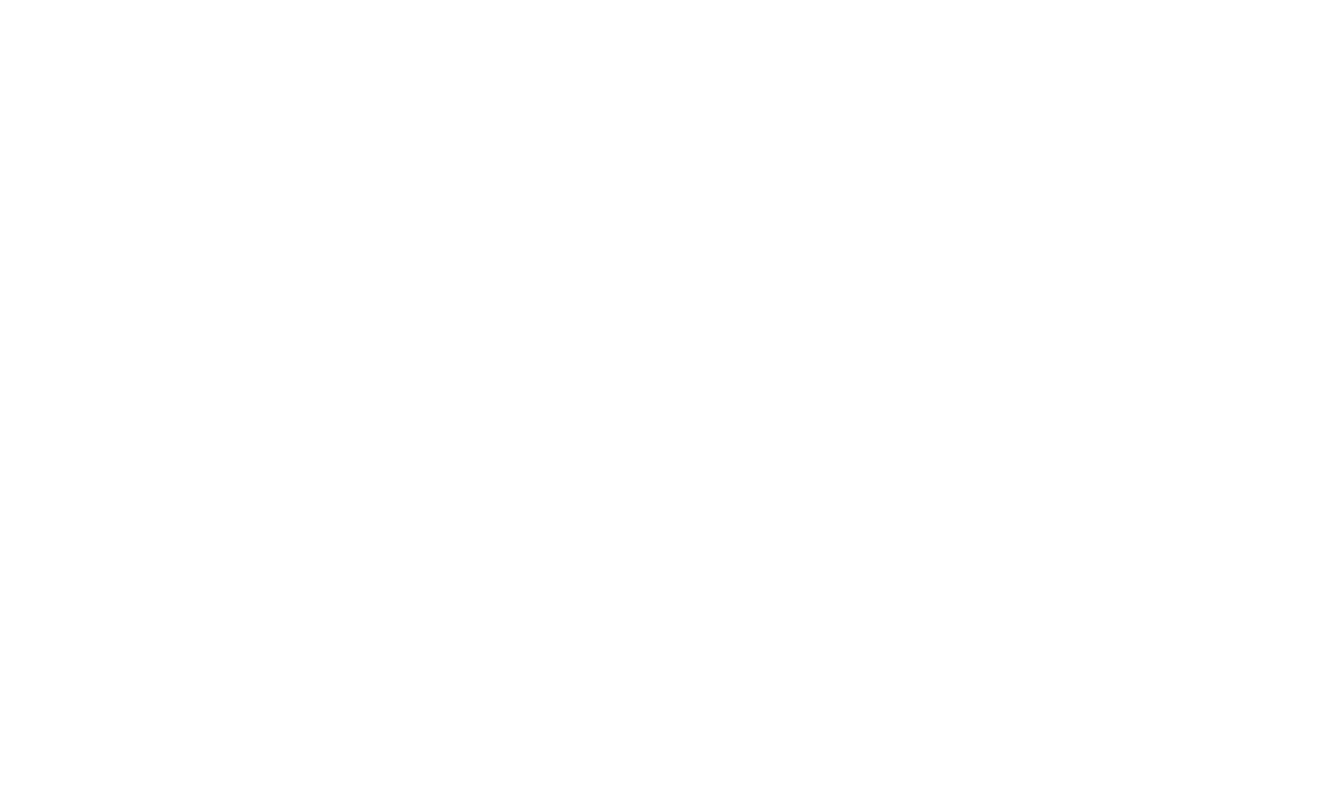
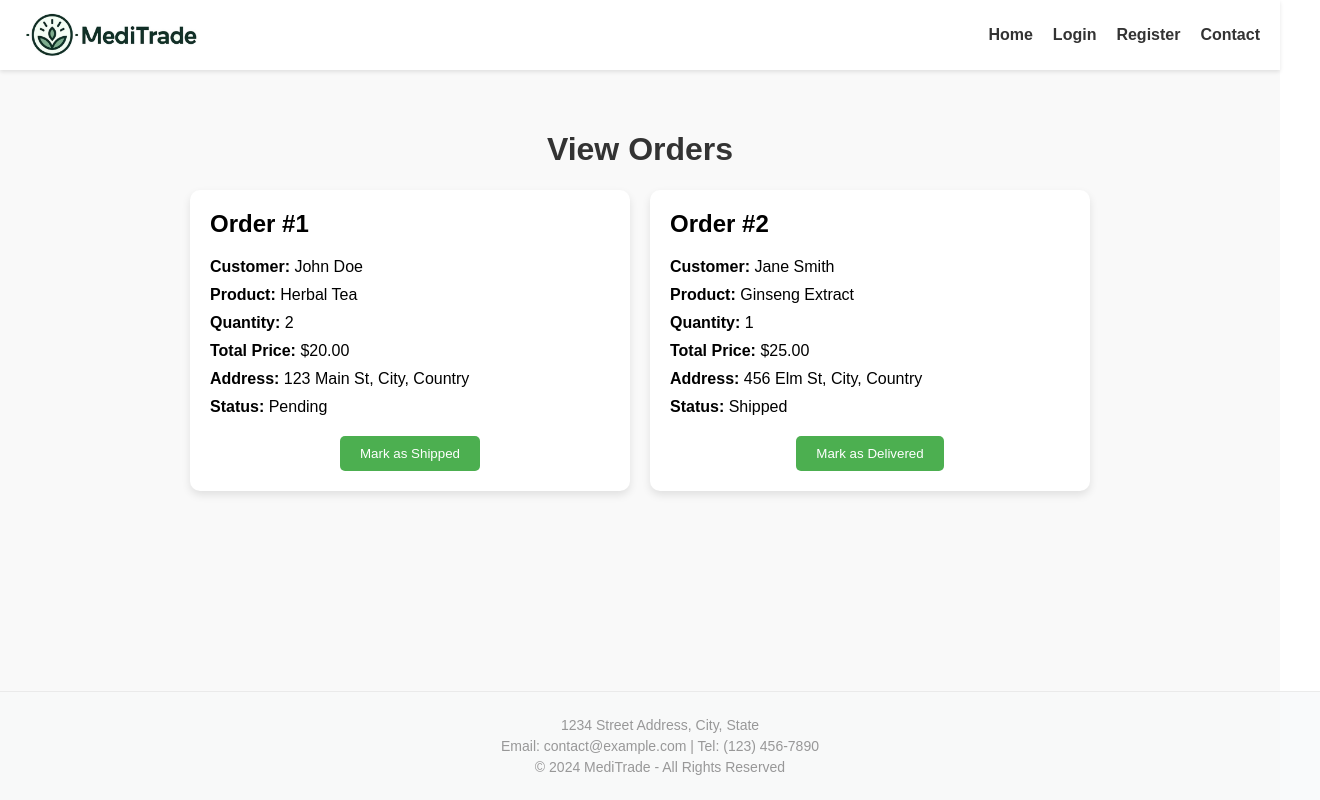
Before and after one commit to williamzhu1/Distributed, a React (Create React App) app in the folder meditrade-app/: page /view-orders in a window 1280 px wide. Before the commit this address had no page. Shown: the whole page, 1320 px wide, since content can reach past the window. Built offline with nearby package versions, Linux system fonts and the light colour scheme.

Commit message:
added manage storage and view order function

```diff
--- a/meditrade-app/src/App.tsx
+++ b/meditrade-app/src/App.tsx
@@ -2,10 +2,11 @@ import React from "react";
 import { BrowserRouter as Router, Routes, Route } from "react-router-dom";
 import Login from "./components/auth/Login";
 import Register from "./components/auth/Register";
-import Home from "./components/buyer/Home";
+import Home from "./components/buyer/BuyerHome";
 import Product from "./components/buyer/Product"; // Import the Product component
 import SupplierHome from "./components/supplier/SupplierHome";
 import ManageProducts from "./components/supplier/ManageProducts";
+import ViewOrders from "./components/supplier/ViewOrders";
 
 function App() {
   return (
@@ -17,6 +18,7 @@ function App() {
         <Route path="/product/:id" element={<Product />} />
         <Route path="/supplier" element={<SupplierHome />} />
         <Route path="/manage-products" element={<ManageProducts />} />
+        <Route path="/view-orders" element={<ViewOrders />} />
         <Route path="/" element={<Home />} />
       </Routes>
     </Router>
--- a/meditrade-app/src/components/buyer/Home.tsx
+++ b/meditrade-app/src/components/buyer/BuyerHome.tsx
@@ -1,6 +1,6 @@
 import React from "react";
 import { Link } from "react-router-dom";
-import "./home.css";
+import "./buyer_home.css";
 import banner from "../../assets/images/banner.jpeg";
 import products from "../../data/products.json";
 import images from "../../assets/images/products/index";
--- a/meditrade-app/src/components/supplier/SupplierHome.tsx
+++ b/meditrade-app/src/components/supplier/SupplierHome.tsx
@@ -3,6 +3,8 @@ import { useNavigate } from "react-router-dom";
 import Header from "../common/Header";
 import Footer from "../common/Footer";
 import "./supplier_home.css";
+import storageImg from "../../assets/images/storage.jpeg";
+import ordersImg from "../../assets/images/orders.jpeg";
 
 const SupplierHome: React.FC = () => {
     const navigate = useNavigate();
@@ -13,19 +15,24 @@ const SupplierHome: React.FC = () => {
         <h1>Welcome to the Supplier Page!</h1>
         <div className="supplier-actions">
           <div className="action-card">
+            <div className="image-container">
+              <img src={storageImg} alt="Manage Products" />
+            </div>
             <h2>Manage Products</h2>
             <p>Keep your inventory up-to-date with ease.</p>
-            <button className="action-button" onClick={() => navigate('/manage-products')}>Go to Product Management</button>
+            <button className="action-button" onClick={() => navigate('/manage-products')}>
+              Go to Product Management
+            </button>
           </div>
           <div className="action-card">
+            <div className="image-container">
+              <img src={ordersImg} alt="View Orders" />
+            </div>
             <h2>View Orders</h2>
             <p>Monitor your sales and fulfill orders efficiently.</p>
-            <button className="action-button">View Orders</button>
-          </div>
-          <div className="action-card">
-            <h2>Update Profile</h2>
-            <p>Ensure your information is always accurate and up-to-date.</p>
-            <button className="action-button">Update Profile</button>
+            <button className="action-button" onClick={() => navigate('/view-orders')}>
+              View Orders
+            </button>
           </div>
         </div>
       </div>
--- /dev/null
+++ b/meditrade-app/src/components/supplier/ViewOrders.tsx
@@ -0,0 +1,77 @@
+import React, { useState } from "react";
+import Header from "../common/Header";
+import Footer from "../common/Footer";
+import "./view_orders.css";
+
+interface Order {
+  id: number;
+  customerName: string;
+  product: string;
+  quantity: number;
+  totalPrice: string;
+  address: string;
+  status: "Pending" | "Shipped" | "Delivered";
+}
+
+const initialOrders: Order[] = [
+  {
+    id: 1,
+    customerName: "John Doe",
+    product: "Herbal Tea",
+    quantity: 2,
+    totalPrice: "$20.00",
+    address: "123 Main St, City, Country",
+    status: "Pending",
+  },
+  {
+    id: 2,
+    customerName: "Jane Smith",
+    product: "Ginseng Extract",
+    quantity: 1,
+    totalPrice: "$25.00",
+    address: "456 Elm St, City, Country",
+    status: "Shipped",
+  },
+  // Add more initial orders as needed
+];
+
+const ViewOrders: React.FC = () => {
+  const [orders, setOrders] = useState<Order[]>(initialOrders);
+
+  const updateOrderStatus = (id: number, status: "Pending" | "Shipped" | "Delivered") => {
+    setOrders(orders.map(order => order.id === id ? { ...order, status } : order));
+  };
+
+  return (
+    <div className="view-orders-page">
+      <Header />
+      <div className="view-orders-content">
+        <h1>View Orders</h1>
+        <div className="orders-list">
+          {orders.map(order => (
+            <div key={order.id} className="order-card">
+              <h2>Order #{order.id}</h2>
+              <p><strong>Customer:</strong> {order.customerName}</p>
+              <p><strong>Product:</strong> {order.product}</p>
+              <p><strong>Quantity:</strong> {order.quantity}</p>
+              <p><strong>Total Price:</strong> {order.totalPrice}</p>
+              <p><strong>Address:</strong> {order.address}</p>
+              <p><strong>Status:</strong> {order.status}</p>
+              <div className="order-actions">
+                {order.status === "Pending" && (
+                  <button onClick={() => updateOrderStatus(order.id, "Shipped")}>Mark as Shipped</button>
+                )}
+                {order.status === "Shipped" && (
+                  <button onClick={() => updateOrderStatus(order.id, "Delivered")}>Mark as Delivered</button>
+                )}
+              </div>
+            </div>
+          ))}
+        </div>
+      </div>
+      <Footer />
+    </div>
+  );
+};
+
+export default ViewOrders;
--- a/meditrade-app/src/components/supplier/manage_products.css
+++ b/meditrade-app/src/components/supplier/manage_products.css
@@ -8,6 +8,7 @@
 .manage-products-content {
   flex: 1;
   padding: 40px;
+  margin-top: 70px;
   text-align: center;
 }
 
@@ -33,6 +34,10 @@
   border-radius: 5px;
 }
 
+.add-product-form input[type="file"] {
+  padding: 5px;
+}
+
 .add-product-form button {
   background-color: #4caf50;
   color: white;
@@ -51,6 +56,13 @@
 .add-product-form button:active {
   background-color: #3e8e41;
   transform: translateY(0);
+}
+
+.image-preview {
+  width: 100px;
+  height: auto;
+  margin: 10px 0;
+  border-radius: 5px;
 }
 
 .product-list {
@@ -75,6 +87,13 @@
   text-align: left;
 }
 
+.product-list img {
+  width: 100px;
+  height: auto;
+  border-radius: 5px;
+  margin-top: 10px;
+}
+
 .product-list button {
   background-color: #4caf50;
   color: white;
--- a/meditrade-app/src/components/supplier/supplier_home.css
+++ b/meditrade-app/src/components/supplier/supplier_home.css
@@ -2,28 +2,21 @@
   display: flex;
   flex-direction: column;
   min-height: 100vh;
-  background-image: url('../../assets/images/supplier.jpeg');
-  background-size: 100% 100%; /* Change this line */
-  background-position: center;
-  background-repeat: no-repeat;
-  background-attachment: fixed;
+  background-color: #f9f9f9;
 }
 
 .supplier-content {
   flex: 1;
   padding: 40px;
+  margin-top: 70px;
   text-align: center;
-  background-color: rgba(255, 255, 255, 0.8); /* Semi-transparent background to enhance readability */
-  margin: 100px;
-  border-radius: 10px;
 }
 
 .supplier-actions {
   display: flex;
-  flex-wrap: wrap;
   justify-content: center;
   gap: 20px;
-  margin-top: 20px;
+  flex-wrap: wrap;
 }
 
 .action-card {
@@ -32,7 +25,40 @@
   border-radius: 10px;
   box-shadow: 0 4px 8px rgba(0, 0, 0, 0.1);
   width: 300px;
+  display: flex;
+  flex-direction: column;
+  align-items: center;
+  justify-content: flex-start;
   text-align: center;
+}
+
+.image-container {
+  height: 200px; /* Adjust this height to ensure consistency */
+  display: flex;
+  align-items: flex-end;
+  justify-content: center;
+  margin-bottom: 10px;
+}
+
+.image-container img {
+  max-width: 100%;
+  max-height: 100%;
+}
+
+.action-card h2 {
+  margin: 10px 0;
+  height: 60px; /* Adjust this value to ensure consistency */
+  display: flex;
+  align-items: center;
+  justify-content: center;
+}
+
+.action-card p {
+  margin: 10px 0;
+  height: 50px; /* Adjust this value to ensure consistency */
+  display: flex;
+  align-items: center;
+  justify-content: center;
 }
 
 .action-button {
@@ -43,6 +69,7 @@
   border-radius: 5px;
   cursor: pointer;
   transition: background-color 0.3s, transform 0.3s;
+  margin-top: 10px;
 }
 
 .action-button:hover {
@@ -54,10 +81,3 @@
   background-color: #3e8e41;
   transform: translateY(0);
 }
-
-/* Responsive Design */
-@media (min-width: 768px) {
-  .supplier-content {
-    padding: 60px;
-  }
-}
--- /dev/null
+++ b/meditrade-app/src/components/supplier/view_orders.css
@@ -0,0 +1,63 @@
+.view-orders-page {
+  display: flex;
+  flex-direction: column;
+  min-height: 100vh;
+  background-color: #f9f9f9;
+}
+
+.view-orders-content {
+  flex: 1;
+  padding: 40px;
+  margin-top: 70px;
+  text-align: center;
+}
+
+.orders-list {
+  display: flex;
+  flex-wrap: wrap;
+  justify-content: center;
+  gap: 20px;
+}
+
+.order-card {
+  background-color: white;
+  padding: 20px;
+  border-radius: 10px;
+  box-shadow: 0 4px 8px rgba(0, 0, 0, 0.1);
+  max-width: 400px;
+  width: 100%;
+  text-align: left;
+}
+
+.order-card h2 {
+  margin-top: 0;
+}
+
+.order-card p {
+  margin: 10px 0;
+}
+
+.order-actions {
+  margin-top: 20px;
+  text-align: center;
+}
+
+.order-actions button {
+  background-color: #4caf50;
+  color: white;
+  padding: 10px 20px;
+  border: none;
+  border-radius: 5px;
+  cursor: pointer;
+  transition: background-color 0.3s, transform 0.3s;
+}
+
+.order-actions button:hover {
+  background-color: #45a049;
+  transform: translateY(-2px);
+}
+
+.order-actions button:active {
+  background-color: #3e8e41;
+  transform: translateY(0);
+}
```
Also changed, not shown: meditrade-app/src/components/supplier/ManageProducts.tsx (+40 -9 lines), meditrade-app/src/assets/images/orders.jpeg (added), meditrade-app/src/assets/images/storage.jpeg (added), meditrade-app/src/components/buyer/buyer_home.css (renamed from meditrade-app/src/components/buyer/home.css).
